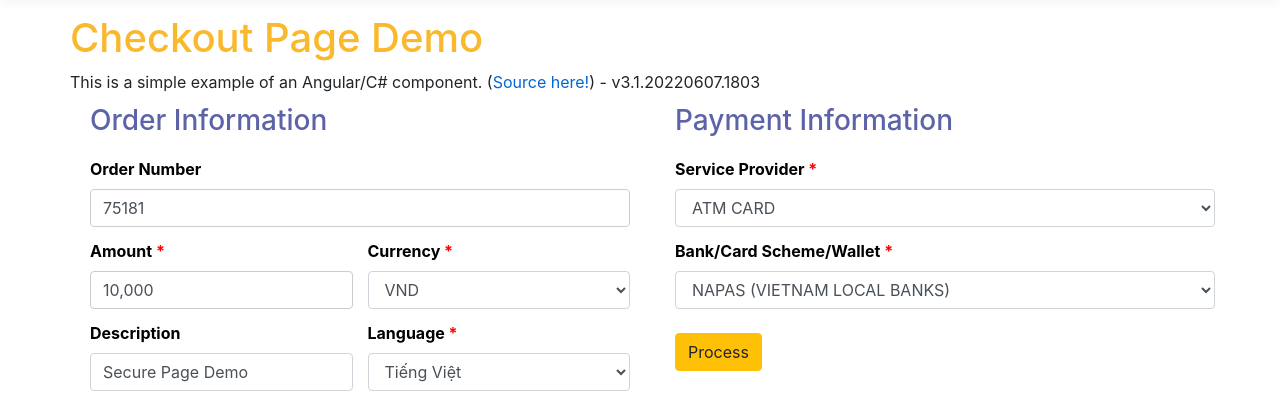
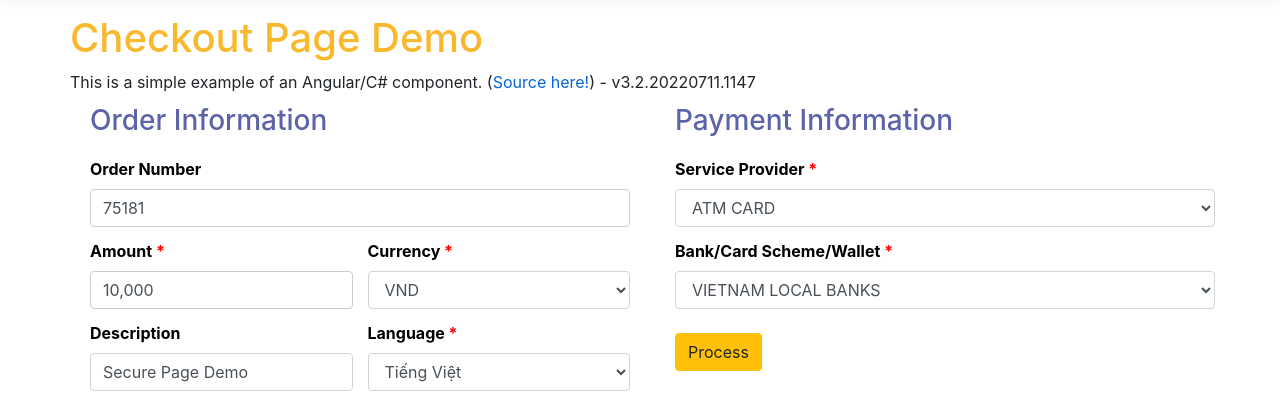
Before and after one commit to galaxypayvn/sample-upc-dotnet, an Angular app in the folder UPC-DotNet/ClientApp/: page / in a window 1280 px wide. Shown: the part 142-535 px from the top of the page. Built offline with nearby package versions, Linux system fonts and the light colour scheme.

Commit message:
Feature: Add Payment Hubs option to Providers
- Updates default bank option for Napas (Bank = "")
- Sets checkout demo version to v3.2.20220711.1147

```diff
--- a/UPC-DotNet/ClientApp/src/app/home/payment.component.html
+++ b/UPC-DotNet/ClientApp/src/app/home/payment.component.html
@@ -1,5 +1,5 @@
 <h1 style="color: #fab82d">Checkout Page Demo</h1>
-<div>This is a simple example of an Angular/C# component. (<a href="https://gitlab.com/gpay-sample/upc/upc-dotnet">Source here!</a>) - v3.1.20220607.1803</div>
+<div>This is a simple example of an Angular/C# component. (<a href="https://gitlab.com/gpay-sample/upc/upc-dotnet">Source here!</a>) - v3.2.20220711.1147</div>
 
 <div class="container pading-top-10">
   <div class="row">
--- a/UPC-DotNet/ClientApp/src/app/home/payment.component.ts
+++ b/UPC-DotNet/ClientApp/src/app/home/payment.component.ts
@@ -9,6 +9,31 @@ import {ConsoleLogger} from "@angular/compiler-cli/ngcc";
   templateUrl: './payment.component.html'
 })
 export class PaymentComponent {
+
+  // Default Providers
+  readonly paymentGroups = {
+    hub: {
+      text: "PAYMENT HUBS",
+      value: "HUB"
+    }
+  };
+
+  readonly paymentProviders = {
+    hub2c2p: {
+      text: "HUB 2C2P",
+      value: "2C2P"
+    },
+    bankDefault: {
+      text: "VIETNAM LOCAL BANKS",
+      value: ""
+    },
+    bank970400: {
+      text: "SAIGON BANK/NGÂN HÀNG TMCP SÀI GÒN CÔNG THƯƠNG",
+      value: "970400"
+    }
+  };
+
+  //
   public currentCount = 0;
   public billNumber = Math.floor((Math.random() * 100000)).toString();
   public firstName = "Galaxy";
@@ -151,10 +176,8 @@ export class PaymentComponent {
   ];
 
   public atmOption = [
-    {
-      value: "970400",
-      text: "NAPAS (VIETNAM LOCAL BANKS)",
-    }
+    this.paymentProviders.bankDefault,
+    this.paymentProviders.bank970400
   ];
 
   // Bank Momo
@@ -165,20 +188,31 @@ export class PaymentComponent {
     }
   ]
 
+  public hupOption = [
+    {
+      value: this.paymentProviders.hub2c2p.value,
+      text: this.paymentProviders.hub2c2p.text,
+    }
+  ]
+
   // Service Provider
   public cardType = [
     {
-      value: "Wallet",
-      text: "WALLET",
+      value: "atm",
+      text: "ATM CARD",
     },
     {
       value: "international",
       text: "INTERNATIONAL CARD (VISA, MASTER CARD, JCB,...)",
     },
     {
-      value: "atm",
-      text: "ATM CARD",
+      value: "Wallet",
+      text: "WALLET",
     },
+    {
+      value: this.paymentGroups.hub.value,
+      text: this.paymentGroups.hub.text,
+    }
   ];
 
   // Merchant hosted
@@ -194,7 +228,7 @@ export class PaymentComponent {
   ];
 
   hostSelect = "NO";
-  bankSelect = "970400";
+  bankSelect = this.paymentProviders.bankDefault.value;
   cardTypeSelect = "atm";
   public data = this.atmOption;
 
@@ -240,12 +274,16 @@ export class PaymentComponent {
         break;
       case "atm":
         this.data = this.atmOption;
-        this.bankSelect = "970400";
+        this.bankSelect = this.paymentProviders.bankDefault.value;
         this.isCVV = true;
         break;
       case "Wallet":
         this.data = this.momoOption;
         this.bankSelect = "MOMO";
+        break;
+      case this.paymentGroups.hub.value:
+        this.data = this.hupOption;
+        this.bankSelect = this.paymentProviders.hub2c2p.value;
         break;
     }
 
```
